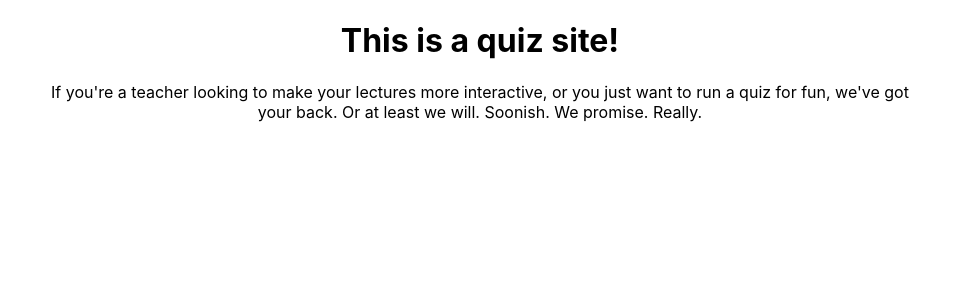
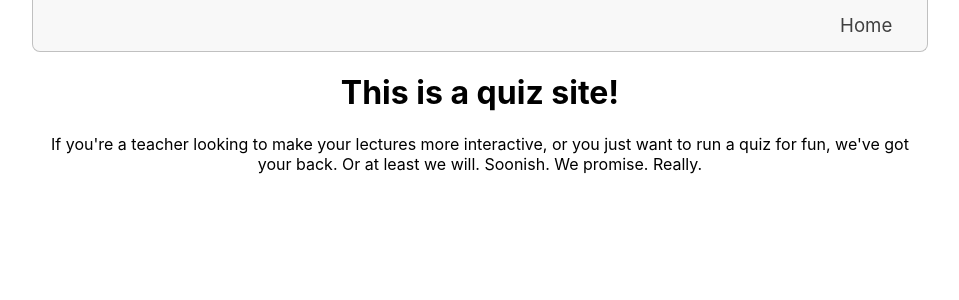
Before and after one commit to valderman/qui.su, a React (Create React App) app in the folder client/: page / in a window 1280 px wide. Shown: the top 300 px of the page, without its empty margins (160-1119 px from the left). Built offline with nearby package versions, Linux system fonts and the light colour scheme.

Commit message:
Add header to all pages except overhead and respondent.

```diff
--- a/client/src/App.jsx
+++ b/client/src/App.jsx
@@ -8,6 +8,7 @@ import QuizApi        from './QuizApi.js';
 import LandingPage    from './LandingPage.jsx';
 import HomePage       from './HomePage.jsx';
 import Settings       from './Settings.js';
+import Header         from './Header.jsx';
 import StorageManager from './StorageManager.js';
 import { googleSignOut } from './GoogleSignIn.jsx';
 import './css/App.css';
@@ -60,11 +61,19 @@ function App() {
                     <Route
                         path="/present/:id"
                         render={p =>
-                            user ? <Presenter
+                            <div>
+                                <Header
+                                    api={api}
+                                    user={renderUser}
+                                    onSignOut={onLogout}
+                                />
+                                {user ? <Presenter
                                             id={p.match.params.id}
                                                api={api}
                                 />
                                  : <Redirect to="/" />
+                                }
+                            </div>
                         }
                     />
                     <Route
@@ -72,6 +81,11 @@ function App() {
                         render={p => <Deck url={p.match.params.id} api={api} />}
                     />
                     <Route path="/">
+                        <Header
+                            api={api}
+                            user={renderUser}
+                            onSignOut={onLogout}
+                        />
                         { renderUser
                           ? <HomePage
                                 api={api}
--- a/client/src/HomePage.jsx
+++ b/client/src/HomePage.jsx
@@ -27,9 +27,6 @@ function HomePage(props) {
                             tick={tick}
                         />
                     </div>
-                    <div className="buttons">
-                        <button onClick={props.onLogout}>Sign out</button>
-                    </div>
                 </div>
                 <div className="right">
                     {!selectedQuiz &&
```
Lines whose indentation alone changed are shown as unchanged.
